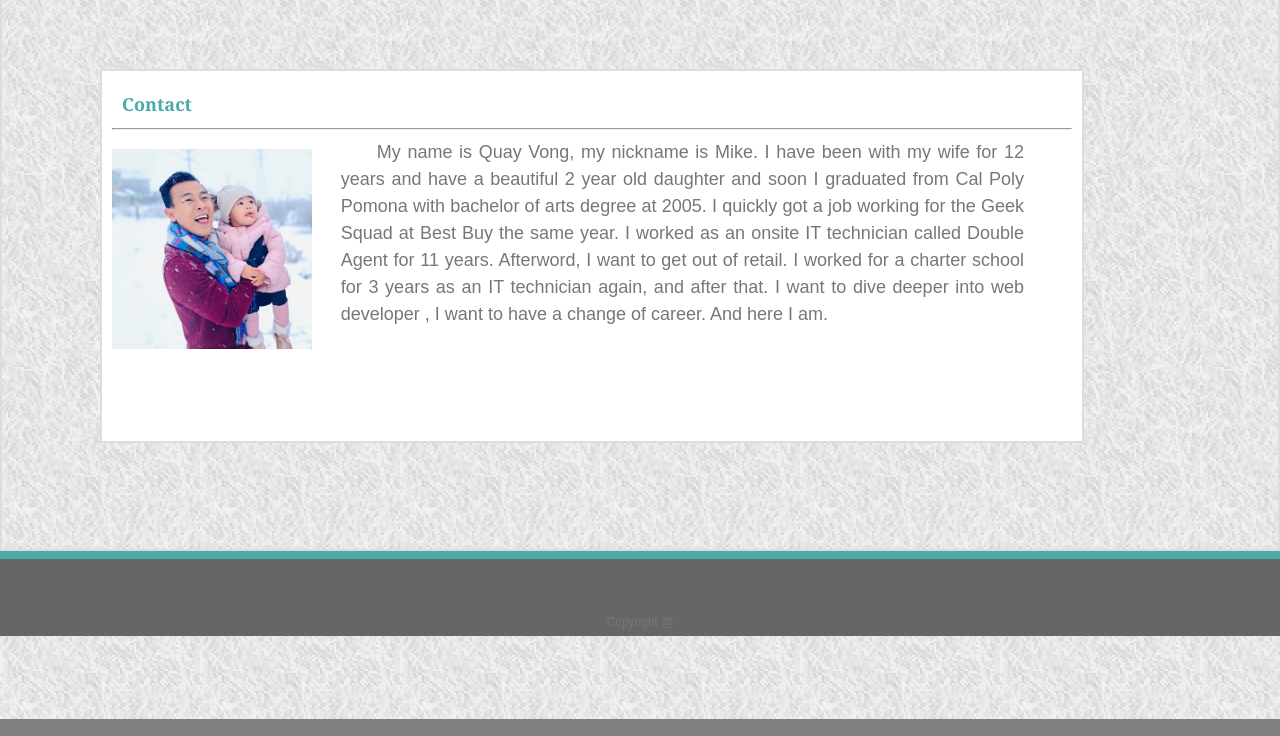
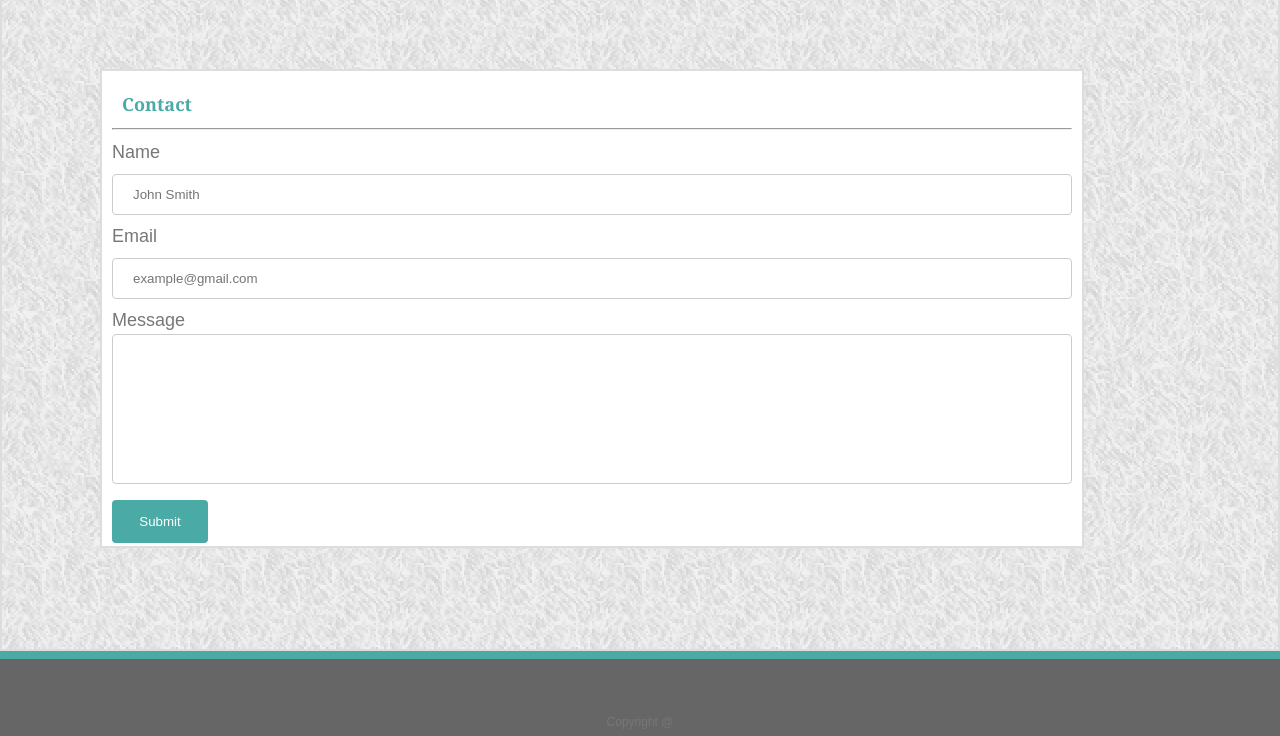
Before and after one commit to MikeVong/Basic-Portfolio, a plain HTML site: page contact.html in a window 1280 px wide. Shown: the part 81-817 px from the top of the page. Drawn offline with Linux system fonts and the light colour scheme.

Commit message:
added contact form

```diff
--- a/assets/css/style.css
+++ b/assets/css/style.css
@@ -25,7 +25,10 @@ a:link {
         /* mouse over link */
 a:hover {
         color: #4aaaa5;
-         }
+        }
+a:visited {
+        color: #777777;
+        }
 
 .bio{
             margin-left: 1%;
@@ -45,7 +48,7 @@ a:hover {
             bottom: 20px;
             left: 100px;
             right: 20px;
-            height: 350px;
+            height: 455px;
             border-style: solid;
             border-width: 2px;
             border-color: #dddddd;
@@ -58,7 +61,7 @@ a:hover {
             padding: 2%;
     }
 .main {
-    height: 550px;
+    height: 650px;
     border-style: solid;
     border-width: 2px;
     border-color: #dddddd;
--- a/assets/css/style2.css
+++ b/assets/css/style2.css
@@ -48,3 +48,33 @@ div.gallery {
     padding: 15px;
     text-align: center;
   }
+  input[type=text], select {
+    width: 100%;
+    padding: 12px 20px;
+    margin: 8px 0;
+    display: inline-block;
+    border: 1px solid #ccc;
+    border-radius: 4px;
+    box-sizing: border-box;
+  }
+
+  input[type=submit] {
+    width: 10%;
+    background-color: #4aaaa5;
+    color: white;
+    padding: 14px 20px;
+    margin: 8px 0;
+    border: none;
+    border-radius: 4px;
+    cursor: pointer;
+  }
+  textarea {
+    width: 100%;
+    height: 150px;
+    padding: 12px 20px;
+    box-sizing: border-box;
+    border: 1px solid #ccc;
+    border-radius: 4px;
+    font-size: 16px;
+    resize: none;
+  }
--- a/contact.html
+++ b/contact.html
@@ -26,17 +26,25 @@
 
         <h2>Contact</h2>
         <hr>
-        <img id="bio-image" src="assets/images/me_square.jpg" alt="Mike Vong" width="200" height="200">
+
         <p class="bio" >
-        &ensp;&ensp;&ensp;&ensp;My name is Quay Vong, my nickname is Mike.
-        I have been with my wife for 12 years and have a beautiful 2 year old daughter and soon
-        I graduated from Cal Poly Pomona with bachelor of arts degree at 2005.
-        I quickly got a job working for the Geek Squad at Best Buy the same year.
-        I worked as an onsite IT technician called Double Agent for 11 years.
-        Afterword, I want to get out of retail.
-        I worked for a charter school for 3 years as an IT technician again, and after that.
-        I want to dive deeper into web developer , I want to have a change of career.
-        And here I am.
+
+            <div>
+              <form action="#">
+                <label for="Name">Name</label>
+                <input type="text" id="Name" name="Name" placeholder="John Smith">
+
+                <label for="Email">Email</label>
+                <input type="text" id="Email" name="Email" placeholder="example@gmail.com">
+
+                <label for="Message">Message</label>
+                    <form>
+                        <textarea></textarea>
+                      </form>
+
+                <input type="submit" value="Submit">
+              </form>
+            </div>
         </p>
 
     </section>
```
Also changed, not shown: index.html (+1 -8 lines).
